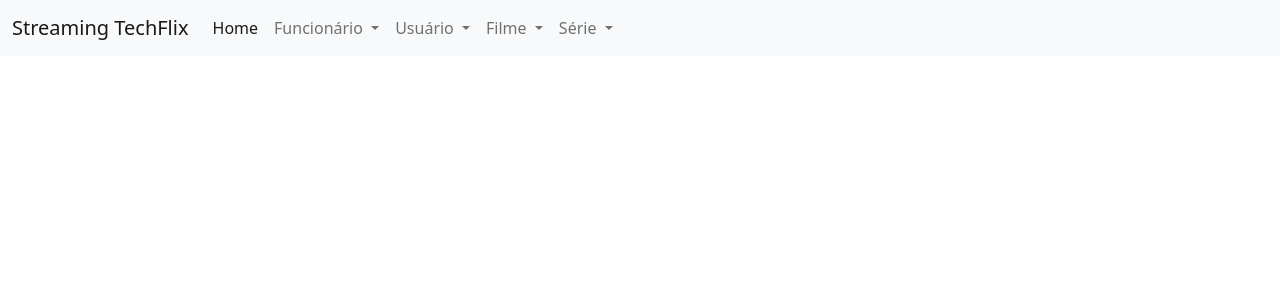
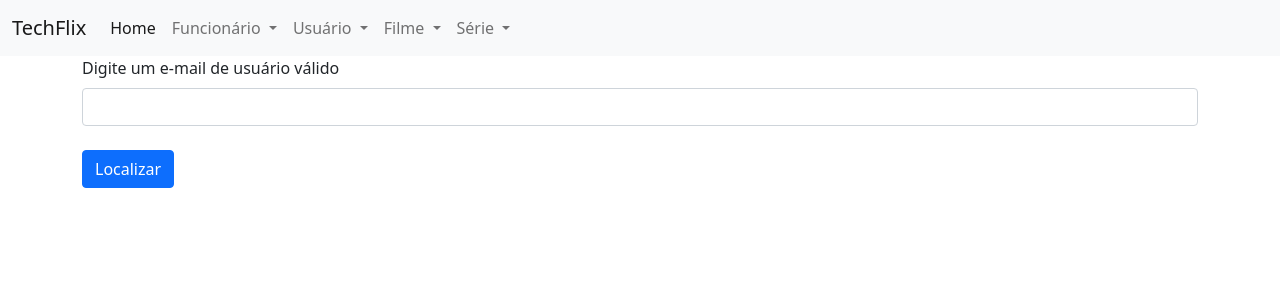
Before and after one commit to eualves/streaming, a PHP site: page /View/cadastroFuncionario.php in a window 1280 px wide. Shown: the top 300 px of the page. Run offline with PHP 8.4, Linux system fonts and the light colour scheme.

Commit message:
Cadastro de funcionario

```diff
--- a/View/cadastroFuncionario.php
+++ b/View/cadastroFuncionario.php
@@ -1,8 +1,67 @@
 <?php
+session_start();
 include("header.php");
+
+$email = isset($_SESSION["emailusubusca"]) ? $_SESSION["emailusubusca"] : "";
+$codusu = isset($_SESSION["codusubusca"]) ? $_SESSION["codusubusca"] : "";
+
+if ($email) {
+    $aparenciaForm2 = "visible";
+    $aparenciaForm1 = "invisible";
+} else {
+    $aparenciaForm2 = "invisible";
+    $aparenciaForm1 = "visible";
+}
 ?>
 
+<div class="container">
+    <form action="../Controller/buscaEmailUsuario.php" method="post" class="row g-3 <?= $aparenciaForm1 ?>">
 
+        <div class="col-12">
+            <label class="form-label">Digite um e-mail de usuário válido</label>
+            <input type="e-mail" value="<?= $email ?>" class="form-control" name="email">
+            </br>
+            <div class="col-12">
+                <button type="submit" class="btn btn-primary">Localizar</button>
+            </div>
+        </div>
+    </form>
+
+    <form action="../Controller/inserirFuncionario.php" method="post" class="row g-3 <?= $aparenciaForm2 ?>">
+
+        <input type="hidden" name="codusuFK" value="<?= $codusu ?>">
+
+        <div class="col-12">
+            <label class="form-label">E-mail de usuário validado</label>
+            <input type="e-mail" disabled value="<?= $email ?>" name="email" class="form-control">
+        </div>
+
+        <div class="col-12">
+            <label for="inputNome" class="form-label">Nome</label>
+            <input type="text" name="nomefun" class="form-control" id="inputNome">
+        </div>
+
+        <div class="col-md-4">
+            <label for="inputFone" class="form-label">Fone</label>
+            <input type="text" name="fonefun" class="form-control" id="inputFone">
+        </div>
+
+        </br>
+
+        <div class="col-md-8">
+            <label for="inputFone" class="form-label">Função</label>
+            <select required name="funcaofun" class="form-select form-select-lg mb-3" aria-label=".form-select-lg example">
+                <option value="" selected>Escolha a função</option>
+                <option value="Gerente">Gerente</option>
+                <option value="Operador">Operador</option>
+            </select>
+        </div>
+
+        <div class="col-12">
+            <button type="submit" class="btn btn-primary">Salvar</button>
+        </div>
+    </form>
+</div>
 
 <?php
 include("footer.php");
--- a/View/header.php
+++ b/View/header.php
@@ -12,7 +12,7 @@
 <body>
     <nav class="navbar navbar-expand-lg navbar-light bg-light">
         <div class="container-fluid">
-            <a class="navbar-brand" href="#">Streaming TechFlix</a>
+            <a class="navbar-brand" href="#">TechFlix</a>
             <button class="navbar-toggler" type="button" data-bs-toggle="collapse" data-bs-target="#navbarNavDropdown" aria-controls="navbarNavDropdown" aria-expanded="false" aria-label="Toggle navigation">
                 <span class="navbar-toggler-icon"></span>
             </button>
@@ -27,7 +27,7 @@
                             Funcionário
                         </a>
                         <ul class="dropdown-menu" aria-labelledby="navbarDropdownMenuLink">
-                            <li><a class="dropdown-item" href="cadastroFilme.php">Cadastrar</a></li>
+                            <li><a class="dropdown-item" href="cadastroFuncionario.php">Cadastrar</a></li>
                             <li><a class="dropdown-item" href="#">Buscar</a></li>
                             <li><a class="dropdown-item" href="#">Alterar</a></li>
                         </ul>
@@ -49,7 +49,7 @@
                             Filme
                         </a>
                         <ul class="dropdown-menu" aria-labelledby="navbarDropdownMenuLink">
-                            <li><a class="dropdown-item" href="#">Cadastrar</a></li>
+                            <li><a class="dropdown-item" href="cadastroFilme.php">Cadastrar</a></li>
                             <li><a class="dropdown-item" href="#">Buscar</a></li>
                             <li><a class="dropdown-item" href="#">Alterar</a></li>
                         </ul>
```
Also changed, not shown: Controller/buscaEmailUsuario.php (added, +11 -0 lines), Controller/inserirFuncionario.php (+13 -0 lines), Model/bancoFuncionario.php (+12 -0 lines), Model/bancoUsuario.php (+21 -5 lines).
